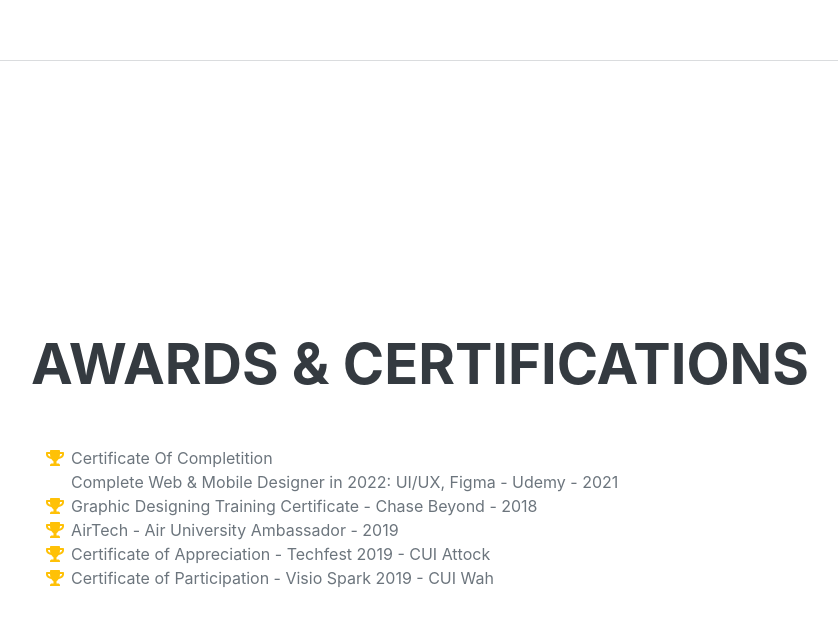
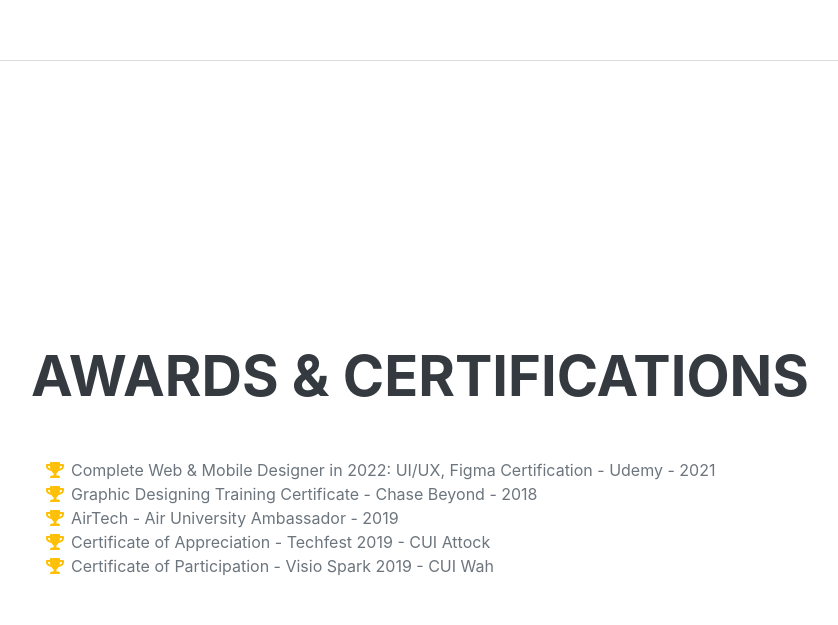
Before and after one commit to UsmanDurrani1999/Resume-US-ML-GD, a plain HTML site: page index.html in a window 1280 px wide. Shown: the part 4360-4985 px from the top of the page, without its empty margins (289-1127 px from the left). Drawn offline with nearby package versions, Linux system fonts and the light colour scheme; a web font is replaced by a local one.

Commit message:
Update index.html

```diff
--- a/index.html
+++ b/index.html
@@ -235,8 +235,7 @@
                     <ul class="fa-ul mb-0">
                         <li>
                             <span class="fa-li"><i class="fas fa-trophy text-warning"></i></span>
-                            Certificate Of Completition <br>
-                            Complete Web & Mobile Designer in 2022: UI/UX, Figma - Udemy - 2021
+                            Complete Web & Mobile Designer in 2022: UI/UX, Figma Certification - Udemy - 2021
                         </li>
                         <li>
                             <span class="fa-li"><i class="fas fa-trophy text-warning"></i></span>
```
